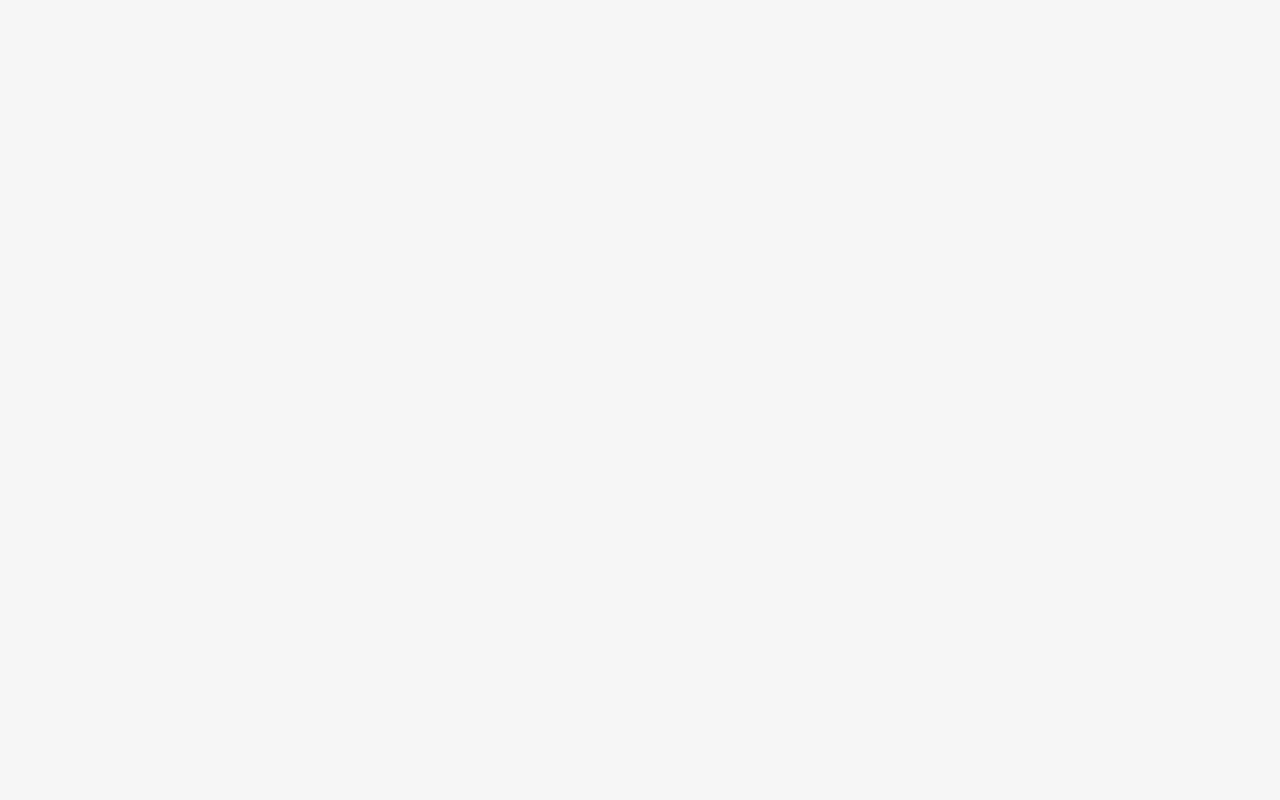
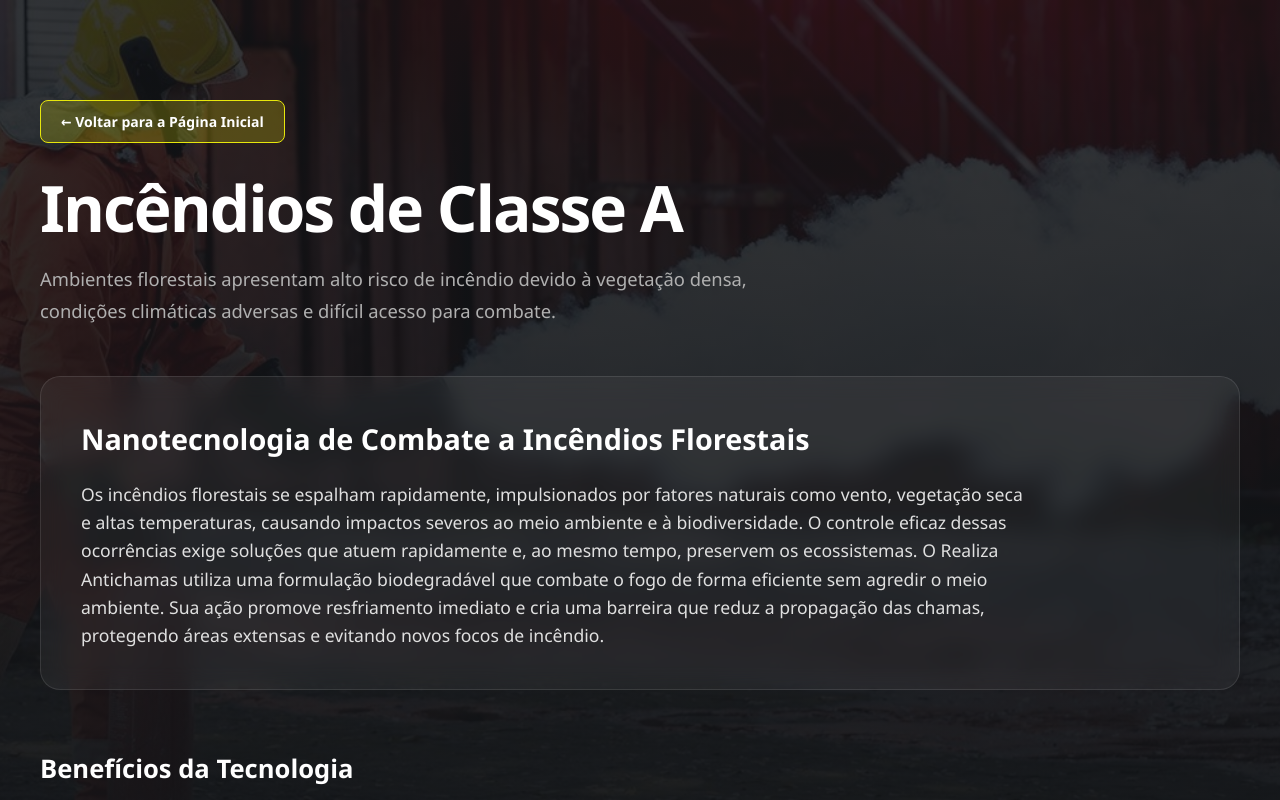
Before and after one commit to gabriellylucas/site-realiza-frontend, a React (Vite) app: page /incendioa in a window 1280 px wide. Before the commit this address had no page. Built offline with nearby package versions, Linux system fonts and the light colour scheme.

Commit message:
pagina incendio classe a

```diff
--- a/src/App.tsx
+++ b/src/App.tsx
@@ -7,6 +7,7 @@ import Servicos from "./components/Servicos";
 import Industrial from "./components/Industrial";
 import Florestal from "./components/Florestal";
 import Urbanos from "./components/Urbanos";
+import IncendioA from "./components/IncendioA";
 import "./App.css";
 
 function Home() {
@@ -28,6 +29,7 @@ function App() {
         <Route path="/industrial" element={<Industrial />} />
         <Route path="/florestal" element={<Florestal />} />
         <Route path="/urbanos" element={<Urbanos/>} />
+        <Route path="/incendioa" element={<IncendioA />} />
       </Routes>
     </BrowserRouter>
   );
--- a/src/Section.css
+++ b/src/Section.css
@@ -199,7 +199,7 @@ html:has(.industrial) {
   border-left: 4px solid #ff6600;
 }
 
-.industrial .info.verde {
+.industrial .info.azul {
   background: rgba(26, 73, 86, 0.43);
   border: 1px solid rgb(6, 201, 255);
   border-left: 4px solid #03a3de;
@@ -209,7 +209,7 @@ html:has(.industrial) {
   color: #ff6600;
 }
 
-.industrial .info.verde h4 {
+.industrial .info.azul h4 {
   color: #00a2ff;
 }
 
@@ -217,7 +217,7 @@ html:has(.industrial) {
   color: #ff6600;
 }
 
-.industrial .info.verde strong {
+.industrial .info.azul strong {
   color: #00bfff;
 }
 
@@ -579,7 +579,7 @@ html:has(.urbano) {
   letter-spacing: 1px;
 }
 
-.urbano .box p .text-laranja {
+.urbano .box p .text-azul {
   color: blue;
   font-weight: 700;
 }
@@ -714,32 +714,32 @@ html:has(.urbano) {
   margin: 0;
 }
 
-.urbano .info.laranja {
+.urbano .info.azul {
   background: rgba(38, 30, 110, 0.08);
   border: 1px solid rgba(29, 4, 247, 0.3);
   border-left: 4px solid #0e245c;
 }
 
-.urbano .info.verde {
+.urbano .info.azul {
   background: rgba(26, 73, 86, 0.43);
   border: 1px solid rgb(6, 201, 255);
   border-left: 4px solid #03a3de;
 }
 
-.urbano .info.laranja h4 {
+.urbano .info.azul h4 {
   color: #0a35df;
 }
 
-.urbano .info.verde h4 {
+.urbano .info.azul h4 {
   color: #00a2ff;
 }
 
-.urbano .info.laranja strong {
+.urbano .info.azul strong {
   color: #0a35df;
 }
 
-.urbano .info.verde strong {
-  color: #00bfff;
+.urbano .info.azul strong {
+  color: #00a2ff;
 }
 
 .urbano .btn-voltar {
@@ -785,3 +785,268 @@ html:has(.urbano) {
     font-size: 1.5rem;
   }
 }
+
+
+/* Classe A */
+
+.incendioa {
+  background: linear-gradient(rgba(18, 20, 23, 0.85), rgba(18, 20, 23, 0.95)),
+              url('./assets/incendioa.jpeg') center/cover fixed no-repeat;
+
+  color: #ffffff;
+  padding: 100px 20px;
+  font-family: 'Inter', sans-serif;
+  line-height: 1.5;
+  min-height: 100vh;
+  width: 100%;
+  position: fixed;
+  top: 0;
+  left: 0;
+  right: 0;
+  bottom: 0;
+  overflow-y: auto;
+  margin: 0 !important;
+}
+
+body:has(.incendioa),
+html:has(.incendioa) {
+  background-color: #0a0a0a !important;
+  margin: 0 !important;
+  padding: 0 !important;
+}
+
+.incendioa .incendioa-container {
+  max-width: 1200px;
+  margin: 0 auto;
+  text-align: left;
+  position: relative;
+  z-index: 2;
+}
+
+.incendioa .card .card-icon {
+  font-size: 2.5rem;
+  margin-bottom: 20px;
+  color: yellow;
+  display: inline-block;
+}
+
+.incendioa .tag {
+  background-color: rgba(255, 102, 0, 0.15);
+  color: yellow;
+  padding: 8px 18px;
+  border-radius: 50px;
+  font-size: 13px;
+  font-weight: 600;
+  display: inline-block;
+  margin-bottom: 25px;
+  border: 1px solid rgba(255, 102, 0, 0.3);
+  text-transform: uppercase;
+  letter-spacing: 1px;
+}
+
+.incendioa .box p .text-amarelo {
+  color: yellow;
+  font-weight: 700;
+}
+
+.incendioa .box p .text-amarelo {
+  color: yellow;
+  font-weight: 700;
+}
+
+.incendioa h1 {
+  font-size: clamp(2.5rem, 5vw, 4rem);
+  font-weight: 800;
+  margin-bottom: 20px;
+  letter-spacing: -2px;
+  color: #ffffff;
+}
+
+.incendioa .descricao {
+  font-size: 1.15rem;
+  color: #b0b0b0;
+  max-width: 750px;
+  margin-bottom: 50px;
+  line-height: 1.7;
+}
+
+.incendioa .box {
+  background: rgba(255, 255, 255, 0.05);
+  backdrop-filter: blur(12px);
+  border: 1px solid rgba(255, 255, 255, 0.1);
+  padding: 40px;
+  border-radius: 20px;
+  margin-bottom: 60px;
+}
+
+.incendioa .box h2 {
+  font-size: 1.8rem;
+  margin-bottom: 20px;
+  color: #ffffff;
+}
+
+.incendioa .box p {
+  color: #e0e0e0;
+  font-size: 1.1rem;
+  max-width: 950px;
+  line-height: 1.6;
+}
+
+.incendioa .box p strong {
+  color: yellow;
+  font-weight: 700;
+}
+
+.incendioa h3 {
+  font-size: 1.6rem;
+  margin-bottom: 30px;
+  font-weight: 700;
+  color: #ffffff;
+}
+
+.incendioa .cards {
+  display: grid;
+  grid-template-columns: repeat(4, 1fr);
+  gap: 20px;
+  margin-bottom: 50px;
+}
+
+.incendioa .card {
+  background: rgba(255, 255, 255, 0.05);
+  backdrop-filter: blur(8px);
+  padding: 35px 25px;
+  border-radius: 15px;
+  border: 1px solid rgba(255, 255, 255, 0.08);
+  transition: transform 0.3s ease;
+}
+
+.incendioa .card:hover {
+  transform: translateY(-5px);
+  background: rgba(255, 255, 255, 0.1);
+  border-color: rgba(255, 221, 0, 0.952);
+}
+
+.incendioa .card.destaque {
+  border: 1px solid rgb(212, 255, 0);
+  background: rgba(13, 0, 255, 0.08);
+  box-shadow: 0 0 20px rgba(0, 51, 255, 0.15);
+}
+
+.incendioa .card h4 {
+  font-size: 1.2rem;
+  margin: 0 0 12px 0;
+  color: #fff;
+  font-weight: 700;
+}
+
+.incendioa .card p {
+  font-size: 0.95rem;
+  color: #cbd5e1;
+  line-height: 1.5;
+  margin: 0;
+}
+
+.incendioa .bottom {
+  display: flex;
+  gap: 20px;
+  flex-wrap: wrap;
+  margin-top: 20px;
+}
+
+.incendioa .info {
+  flex: 1;
+  min-width: 300px;
+  padding: 30px;
+  border-radius: 15px;
+  transition: transform 0.3s ease;
+  background: rgba(0, 0, 0, 0.3);
+}
+
+.incendioa .info:hover {
+  transform: translateY(-3px);
+}
+
+.incendioa .info h4 {
+  font-size: 1.1rem;
+  margin-bottom: 15px;
+  font-weight: 700;
+}
+
+.incendioa .info p {
+  font-size: 1rem;
+  color: #e2e8f0;
+  line-height: 1.6;
+  margin: 0;
+}
+
+.incendioa .info.amarelo {
+  background: rgba(38, 30, 110, 0.08);
+  border: 1px solid rgb(211, 247, 4);
+  border-left: 4px solid #e1ff00;
+}
+
+.incendioa .info.amarelo {
+  background: rgba(90, 100, 32, 0.43);
+  border: 1px solid rgb(221, 255, 0);
+  border-left: 4px solid #ffee00;
+}
+
+.incendioa .info.amarelo h4 {
+  color: yellow;
+}
+
+.incendioa .info.amrelo h4 {
+  color: yellow;
+}
+
+.incendioa .info.amarelo strong {
+  color: yellow;
+}
+
+.incendioa .info.amarelostrong {
+  color: yellow;
+}
+
+.incendioa .btn-voltar {
+  display: inline-block;
+  background: rgba(255, 251, 2, 0.2);
+  color: white;
+  border: 1px solid rgb(231, 231, 12);
+  padding: 10px 20px;
+  border-radius: 8px;
+  text-decoration: none;
+  font-weight: 600;
+  margin-bottom: 30px;
+  transition: all 0.3s ease;
+  cursor: pointer;
+  font-size: 14px;
+}
+
+.incendioa .btn-voltar:hover {
+  background: rgba(212, 255, 0, 0.3);
+  transform: translateX(-5px);
+}
+
+@media (max-width: 1024px) {
+  .incendioa .cards {
+    grid-template-columns: repeat(2, 1fr);
+  }
+}
+
+@media (max-width: 640px) {
+  .incendioa .cards {
+    grid-template-columns: 1fr;
+  }
+
+  .incendioa h1 {
+    font-size: 2.5rem;
+  }
+
+  .incendioa .box {
+    padding: 25px;
+  }
+
+  .incendioa .box h2 {
+    font-size: 1.5rem;
+  }
+}
--- /dev/null
+++ b/src/components/IncendioA.tsx
@@ -0,0 +1,95 @@
+import { Link } from "react-router-dom";
+import "../Section.css";
+import { FaFireExtinguisher, FaShieldAlt, FaLeaf, FaBolt } from "react-icons/fa";
+
+const IncendioA = () => {
+  return (
+    <section className="incendioa">
+
+      <div className="incendioa-container">
+
+        <Link to="/" className="btn-voltar">
+          ← Voltar para a Página Inicial
+        </Link>
+
+        <h1>Incêndios de Classe A</h1>
+
+        <p className="descricao">
+          Ambientes florestais apresentam alto risco de incêndio devido à vegetação densa,
+          condições climáticas adversas e difícil acesso para combate.
+        </p>
+
+        {/* BOX PRINCIPAL */}
+        <div className="box">
+          <h2>Nanotecnologia de Combate a Incêndios Florestais</h2>
+          <p>
+            Os incêndios florestais se espalham rapidamente, impulsionados por fatores naturais como vento,
+            vegetação seca e altas temperaturas, causando impactos severos ao meio ambiente e à biodiversidade.
+            O controle eficaz dessas ocorrências exige soluções que atuem rapidamente e, ao mesmo tempo, preservem os ecossistemas.
+            O Realiza Antichamas utiliza uma formulação biodegradável que combate o fogo de forma eficiente sem agredir o meio ambiente.
+            Sua ação promove resfriamento imediato e cria uma barreira que reduz a propagação das chamas,
+            protegendo áreas extensas e evitando novos focos de incêndio.
+
+          </p>
+        </div>
+
+        {/* BENEFÍCIOS */}
+        <h3>Benefícios da Tecnologia</h3>
+
+        <div className="cards">
+          <div className="card">
+            <div className="card-icon">
+              <FaFireExtinguisher />
+            </div>
+            <h4>10x Mais Eficiente</h4>
+            <p>Tecnologia de nanotecnologia superior à água convencional</p>
+          </div>
+
+          <div className="card">
+            <div className="card-icon">
+              <FaShieldAlt />
+            </div>
+            <h4>Segurança Máxima</h4>
+            <p>Proteção completa para equipes de brigadistas e fauna local</p>
+          </div>
+
+          <div className="card">
+            <div className="card-icon">
+              <FaLeaf />
+            </div>
+            <h4>Sustentável</h4>
+            <p>Não corrosivo, biodegradável e seguro ao meio ambiente</p>
+          </div>
+
+          <div className="card">
+            <div className="card-icon">
+              <FaBolt />
+            </div>
+            <h4>Dupla Ação</h4>
+            <p>Remove oxigênio e resfria simultaneamente</p>
+          </div>
+        </div>
+
+        {/* BOX FINAL */}
+        <div className="bottom">
+          <div className="info verde">
+            <h4>Eficiência Comprovada</h4>
+            <p>
+              Produto <strong>10x mais eficiente</strong> que a água tradicional, reduzindo tempo de resposta e danos ambientais.
+            </p>
+          </div>
+
+          <div className="info azul">
+            <h4>Responsabilidade Ambiental</h4>
+            <p>
+              Fórmula <strong>não corrosiva e biodegradável</strong>, totalmente segura para fauna, flora e mananciais.
+            </p>
+          </div>
+        </div>
+
+      </div>
+    </section>
+  );
+};
+
+export default IncendioA;
--- a/src/components/Section.tsx
+++ b/src/components/Section.tsx
@@ -105,11 +105,11 @@ const Section: React.FC = () => {
 
   {/* Card 4: Classe A */}
   <div className="card wide">
-    <img src={classea} alt="Classe A" />
+    <img src={classea} alt="Incêndios de Classe A" />
     <div className="card-overlay">
       <h3>Incêndios de Classe A</h3>
       <p>Papel, madeira, tecidos e materiais sólidos.</p>
-       <Link to="/classea" className="btn-saiba-mais">
+       <Link to="/incendioa" className="btn-saiba-mais">
                 Saiba Mais
               </Link>
     </div>
```
Also changed, not shown: src/assets/incendioa.jpeg (added).
